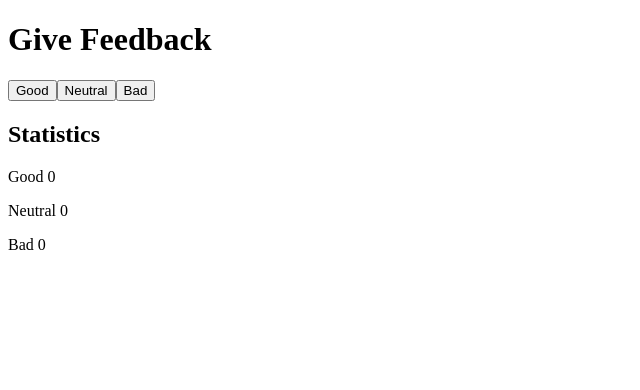
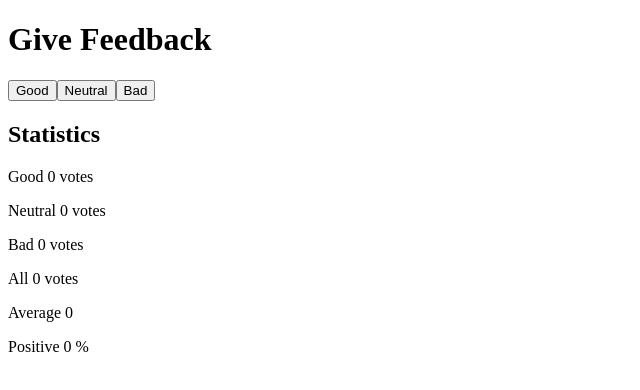
Before and after one commit to DavidGABSAN/fullstackopen-helsinki, a React (Vite) app in the folder part1/courseinfo/: page / in a window 1280 px wide. Shown: the top 390 px of the page, without its empty margins (0-640 px from the left). Built offline with nearby package versions, Linux system fonts and the light colour scheme.

Commit message:
Part 1 - 1.7: Unicafe step 2

```diff
--- a/part1/courseinfo/src/App.jsx
+++ b/part1/courseinfo/src/App.jsx
@@ -7,7 +7,7 @@ const Title = (props) => <h1>{props.text}</h1>;
 const SubTitle = (props) => <h2>{props.text}</h2>;
 const Display = (props) => (
   <p>
-    {props.text} {props.value}
+    {props.text} {props.value} {props.units}
   </p>
 );
 
@@ -17,23 +17,17 @@ const App = () => {
   const [neutral, setNeutral] = useState(0);
   const [bad, setBad] = useState(0);
 
-  const incrementGood = () => {
-    console.log("Value before", good);
-    setGood(good + 1);
-    console.log("Value after", good);
-  };
+  const all = good + neutral + bad;
 
-  const incrementNeutral = () => {
-    console.log("Value before", neutral);
-    setNeutral(neutral + 1);
-    console.log("Value after", neutral);
-  };
+  const average = all === 0 ? 0 : (good - bad) / all; // si all igual a 0 pon un cero, no pongas NaN. Si no, haz el cálculo
 
-  const incrementBad = () => {
-    console.log("Value Before", bad);
-    setBad(bad + 1);
-    console.log("Value after", bad);
-  };
+  const positive = all === 0 ? 0 : (good / all) * 100;
+
+  const incrementGood = () => setGood(good + 1);
+
+  const incrementNeutral = () => setNeutral(neutral + 1);
+
+  const incrementBad = () => setBad(bad + 1);
 
   return (
     <div>
@@ -42,9 +36,12 @@ const App = () => {
       <Button handleClick={incrementNeutral} text="Neutral" />
       <Button handleClick={incrementBad} text="Bad" />
       <SubTitle text="Statistics" />
-      <Display text="Good" value={good} />
-      <Display text="Neutral" value={neutral} />
-      <Display text="Bad" value={bad} />
+      <Display text="Good" value={good} units="votes" />
+      <Display text="Neutral" value={neutral} units="votes" />
+      <Display text="Bad" value={bad} units="votes" />
+      <Display text="All" value={all} units="votes" />
+      <Display text="Average" value={average} />
+      <Display text="Positive" value={positive} units="%" />
     </div>
   );
 };
```
